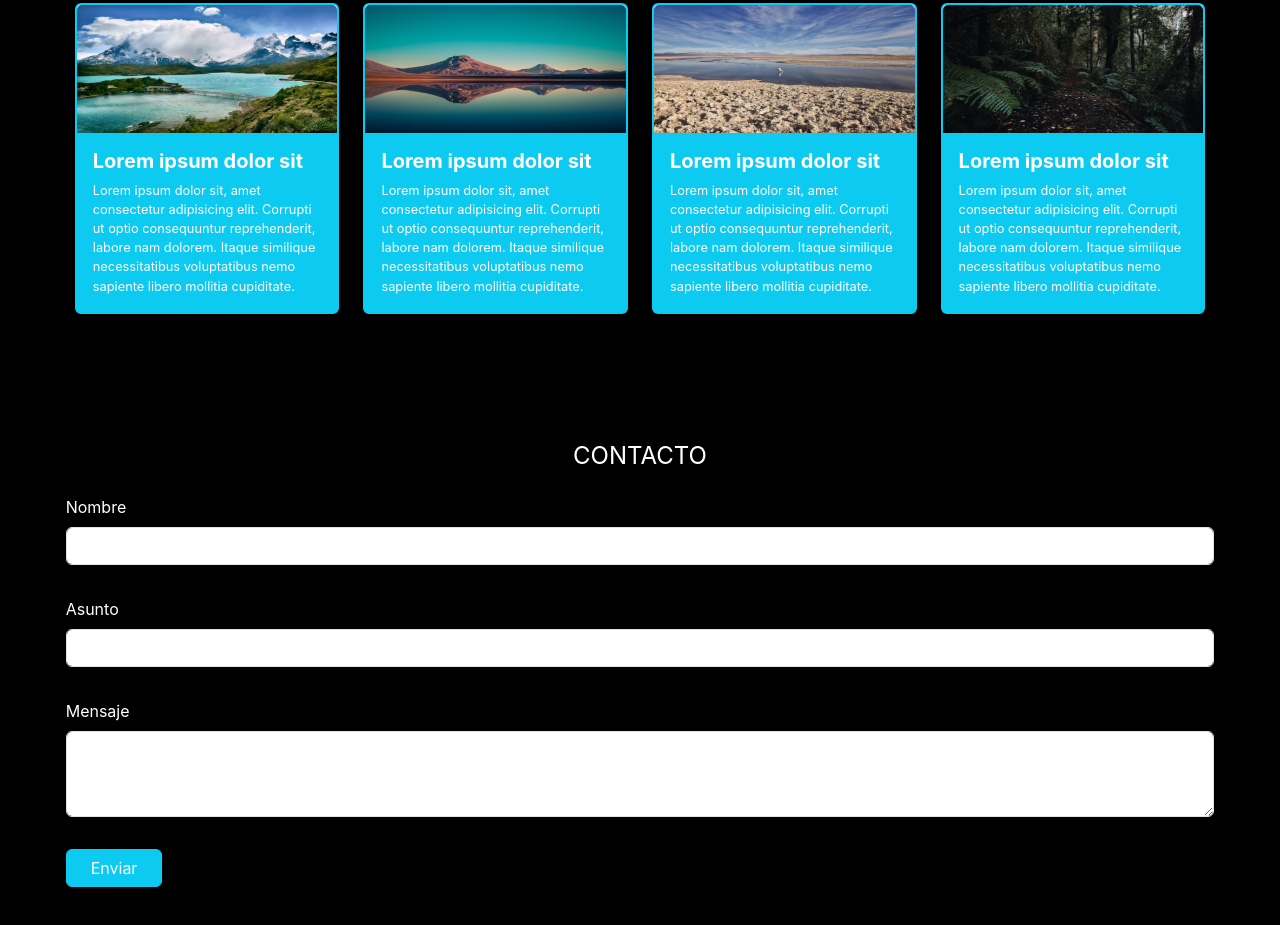
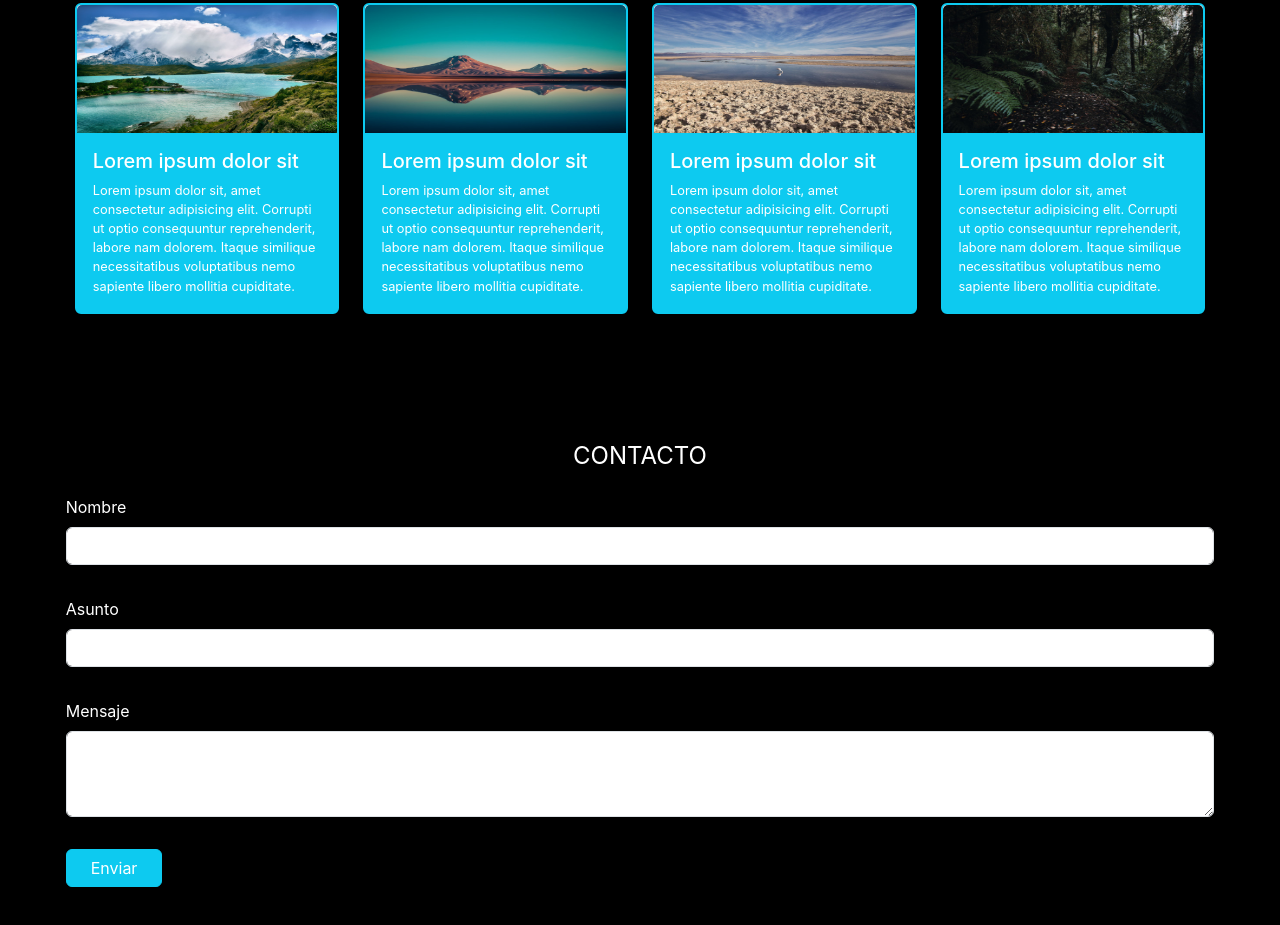
Before and after one commit to Rsp1dev/ViajesChile, a plain HTML site: page index.html in a window 1280 px wide. Shown: the part 1329-2254 px from the top of the page. Drawn offline with nearby package versions, Linux system fonts and the light colour scheme.

Commit message:
[DEL] Negritas titulos seccion destacados

```diff
--- a/index.html
+++ b/index.html
@@ -115,7 +115,7 @@
             <div class="card mb-4 zoom">
               <img src="assets/img/card1.jpg" class="card-img-top" alt="Torres del Paine">
               <div class="card-body">
-                <h5 class="card-title fw-bold">Lorem ipsum dolor sit</h5>
+                <h5 class="card-title">Lorem ipsum dolor sit</h5>
                 <p class="card-text">Lorem ipsum dolor sit, amet consectetur adipisicing elit. Corrupti ut optio consequuntur reprehenderit, labore nam dolorem. Itaque similique necessitatibus voluptatibus nemo sapiente libero mollitia cupiditate.</p>
               </div>
             </div>
@@ -125,7 +125,7 @@
             <div class="card mb-4 zoom">
               <img src="assets/img/card2.jpg" class="card-img-top" alt="Lagunas Altipláncias">
               <div class="card-body">
-                <h5 class="card-title fw-bold">Lorem ipsum dolor sit</h5>
+                <h5 class="card-title">Lorem ipsum dolor sit</h5>
                 <p class="card-text">Lorem ipsum dolor sit, amet consectetur adipisicing elit. Corrupti ut optio consequuntur reprehenderit, labore nam dolorem. Itaque similique necessitatibus voluptatibus nemo sapiente libero mollitia cupiditate.</p>
               </div>
             </div>
@@ -135,7 +135,7 @@
             <div class="card mb-4 zoom">
               <img src="assets/img/card3.jpg" class="card-img-top" alt="Salar de Atacama">
               <div class="card-body">
-                <h5 class="card-title fw-bold">Lorem ipsum dolor sit</h5>
+                <h5 class="card-title">Lorem ipsum dolor sit</h5>
                 <p class="card-text">Lorem ipsum dolor sit, amet consectetur adipisicing elit. Corrupti ut optio consequuntur reprehenderit, labore nam dolorem. Itaque similique necessitatibus voluptatibus nemo sapiente libero mollitia cupiditate.</p>
               </div>
             </div>
@@ -145,7 +145,7 @@
             <div class="card mb-4 zoom">
               <img src="assets/img/card4.jpg" class="card-img-top" alt="Bosque del Sur de Chile">
               <div class="card-body">
-                <h5 class="card-title fw-bold">Lorem ipsum dolor sit</h5>
+                <h5 class="card-title">Lorem ipsum dolor sit</h5>
                 <p class="card-text">Lorem ipsum dolor sit, amet consectetur adipisicing elit. Corrupti ut optio consequuntur reprehenderit, labore nam dolorem. Itaque similique necessitatibus voluptatibus nemo sapiente libero mollitia cupiditate.</p>
               </div>
             </div>
```
